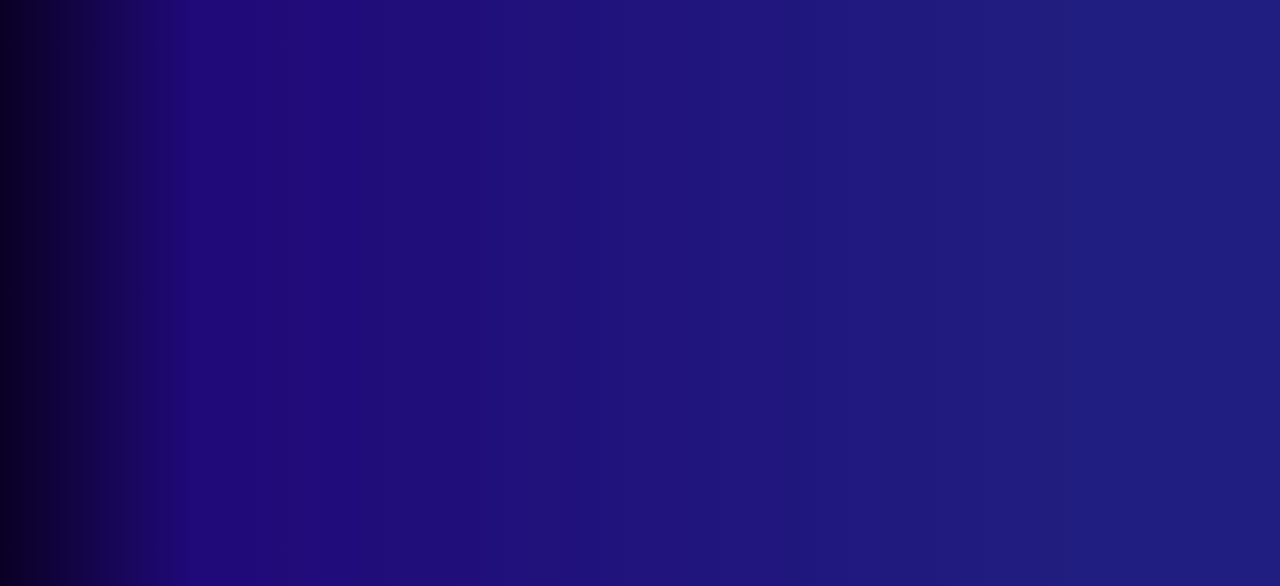
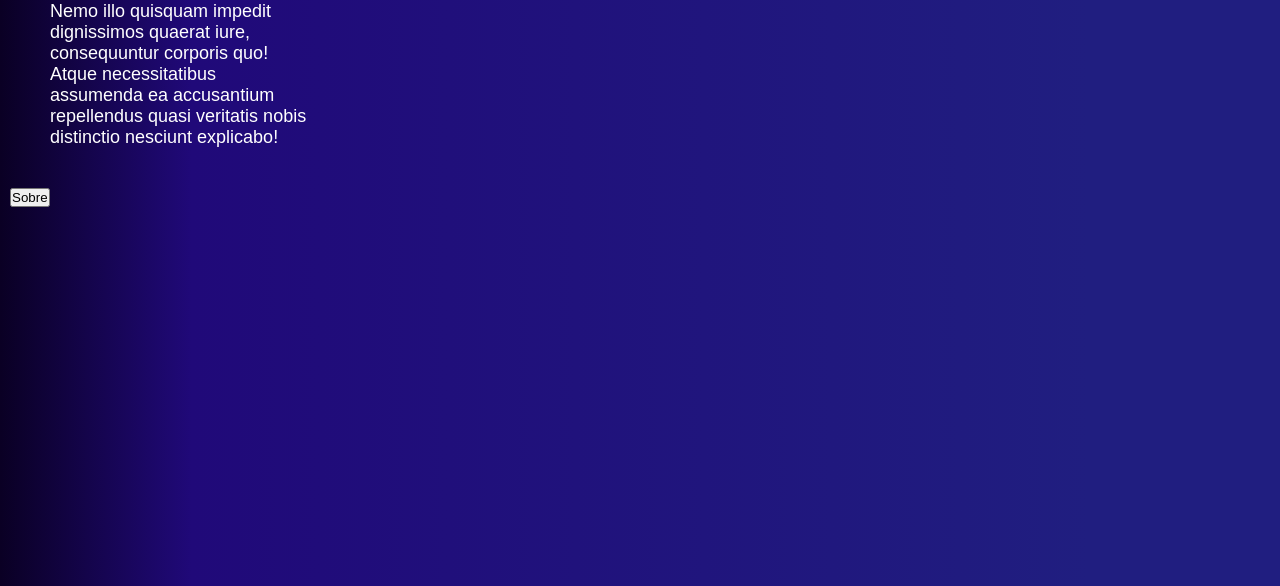
Before and after one commit to joaov1ct0r/node-mailer-mvc, a website: page src/view/index.html in a window 1280 px wide. Shown: the part 214-800 px from the top of the page. Drawn offline with Linux system fonts and the light colour scheme.

Commit message:
estilo aplicado ao elemento body main landingPage-container p

```diff
--- a/src/view/styles/style.css
+++ b/src/view/styles/style.css
@@ -75,3 +75,11 @@ body main .landingPage-container h2 {
     color: white;
     font-size: 35px;
 }
+
+body main .landingPage-container p {
+    margin: 20px;
+    padding: 20px;
+    width: 30%;
+    color: white;
+    font-size: 18px;
+}
```
